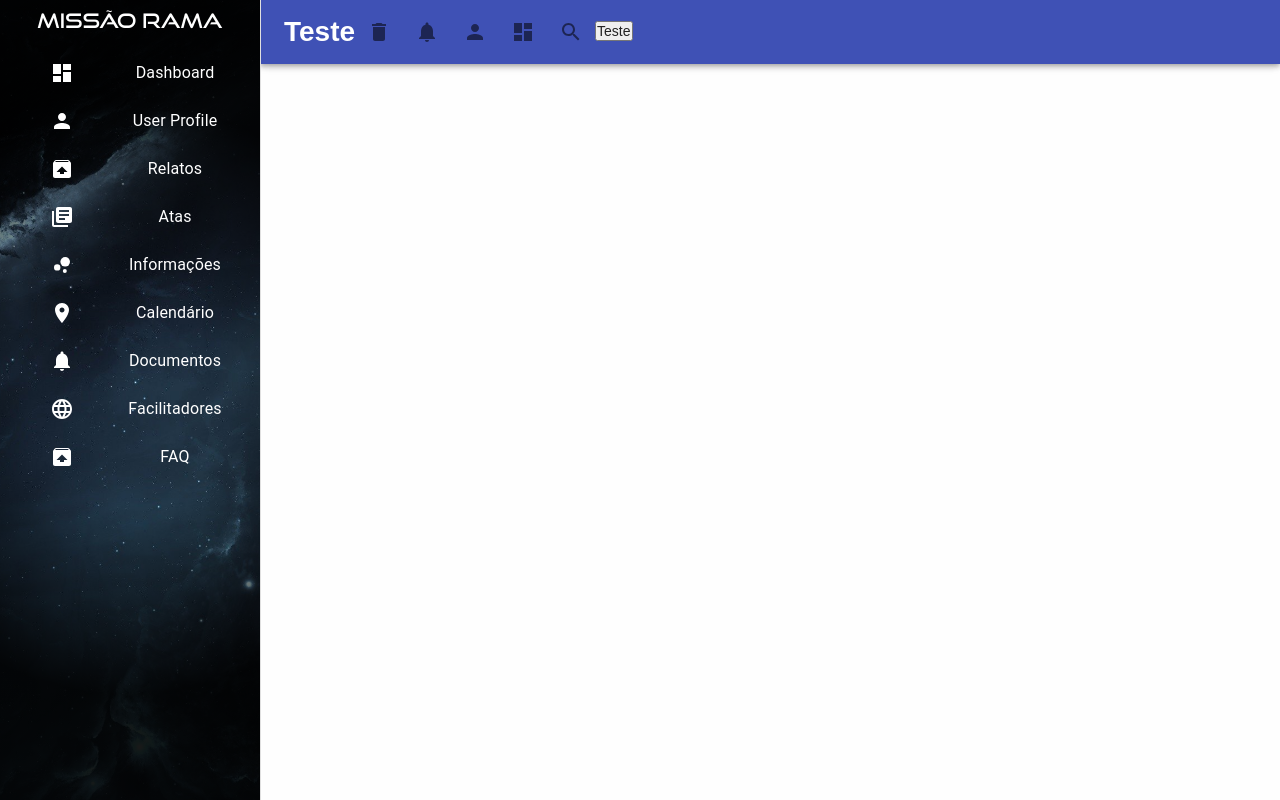
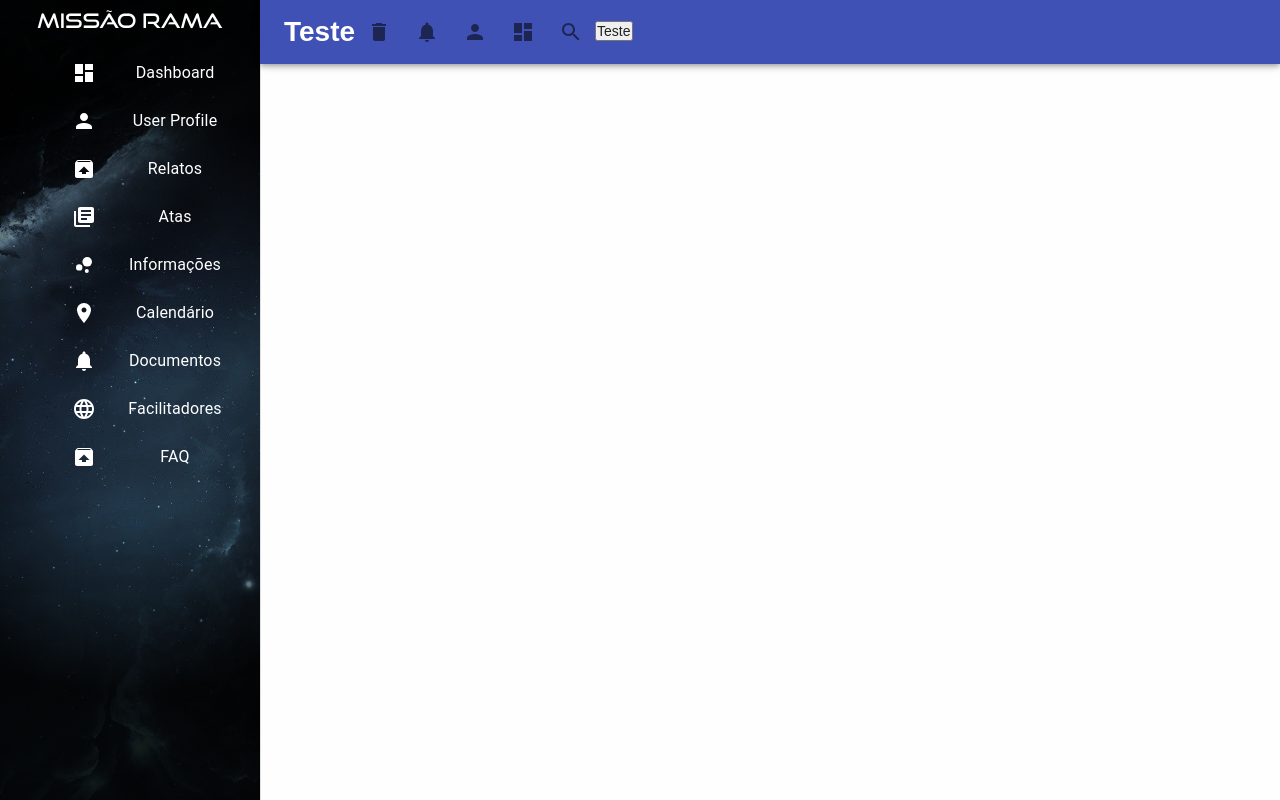
Before and after one commit to luanrem/MRweb-frontend, a React (Create React App) app: page /system in a window 1280 px wide. Built offline with nearby package versions, Linux system fonts and the light colour scheme; the HTML template or start-up script is replaced by a standard one.

Commit message:
Fix the sideBar bug

```diff
--- a/src/pages/System/components/Sidebar/index.js
+++ b/src/pages/System/components/Sidebar/index.js
@@ -10,7 +10,7 @@ import ListItemIcon from '@material-ui/core/ListItemIcon';
 import Divider from "@material-ui/core/Divider";
 
 
-import { Container, BackgroundSideImage } from './styles';
+import { Container, BackgroundSideImage, SideBarStyle } from './styles';
 import image from '../../../../assets/pictures/universe-banner5.jpg';
 
 
@@ -49,17 +49,45 @@ export default function Sidebar(props) {
   return (
     <Container>
       {/*Hidden for phone user*/}
-        <Hidden mdUp className="HiddenPhone" implementation="css">
+        <Hidden mdUp className="Hidden">
+          <div>
+
           <Drawer
+            variant="temporary"
             className="drawerPaper"
             anchor="right"
-            variant="temporary"
             onClose={props.handleDrawerToggle}
             open={open}
           >
-            {brand}
-            <Divider />
-            {links}
+
+            <SideBarStyle>
+              {brand}
+              <Divider />
+              {links}
+            </SideBarStyle>
+
+            {image !== undefined ? (
+              <BackgroundSideImage img={image}
+              />
+            ) : null}
+          </Drawer>
+          </div>
+        </Hidden>
+
+        {/*Hidden for desktop user*/}
+        <Hidden smDown className="Hidden">
+          <Drawer
+            className="drawerPaper"
+            anchor="left"
+            variant="permanent"
+          >
+
+            <SideBarStyle>
+              {brand}
+              <Divider />
+              {links}
+            </SideBarStyle>
+
             {image !== undefined ? (
               <BackgroundSideImage img={image}
               />
@@ -67,24 +95,6 @@ export default function Sidebar(props) {
           </Drawer>
         </Hidden>
 
-        {/*Hidden for desktop user*/}
-        <Hidden smDown className="Hidden" implementation="css">
-          <Drawer
-            className="drawerPaper"
-            anchor="left"
-            variant="permanent"
-          >
-            {brand}
-
-            <Divider />
-
-            {links}
-            {image !== undefined ? (
-              <BackgroundSideImage img={image}
-              />
-            ) : null}
-          </Drawer>
-        </Hidden>
     </Container>
   );
 }
--- a/src/pages/System/components/Sidebar/styles.js
+++ b/src/pages/System/components/Sidebar/styles.js
@@ -7,24 +7,36 @@ import { drawerWidth } from '../config/stylesconfig.js';
 
 export const Container = styled.div`
 
-
   .drawerPaper {
     border: none;
     position: fixed;
     top: 0;
     bottom: 0;
     left: 0;
-    z-index: 1;
+    z-index: -1;
     width: 600px;
   }
 
-  .Hidden {
-    width: 300px;
-  }
 
-  .HiddenPhone {
-    width: 300px;
-  }
+`;
+
+export const BackgroundSideImage = styled.div`
+
+  background-image: radial-gradient(circle, transparent 24%, rgba(0,0,0,0.9) 70%), url(${props => props.img});
+
+  position: absolute;
+  z-index: -1;
+  height: 100%;
+  width: 100%;
+  display: block;
+  top: 0;
+  left: 0;
+  background-size: cover;
+  background-position: center center;
+
+`;
+
+export const SideBarStyle = styled.div`
 
   .brand {
     width: ${drawerWidth};
@@ -71,23 +83,4 @@ export const Container = styled.div`
       }
     }
   }
-
-
-
 `;
-
-export const BackgroundSideImage = styled.div`
-
-  background-image: radial-gradient(circle, transparent 24%, rgba(0,0,0,0.9) 70%), url(${props => props.img});
-
-  position: absolute;
-  z-index: -1;
-  height: 100%;
-  width: 100%;
-  display: block;
-  top: 0;
-  left: 0;
-  background-size: cover;
-  background-position: center center;
-
-`;
```
